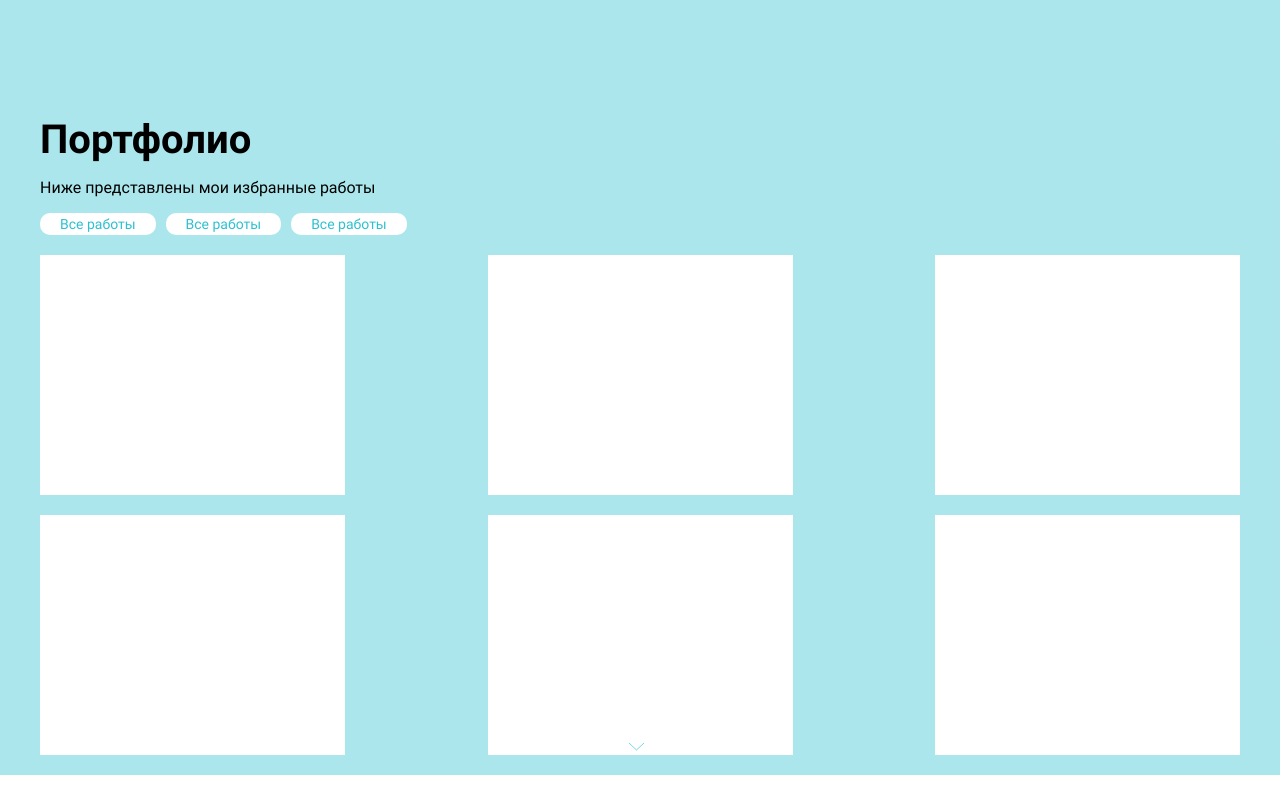
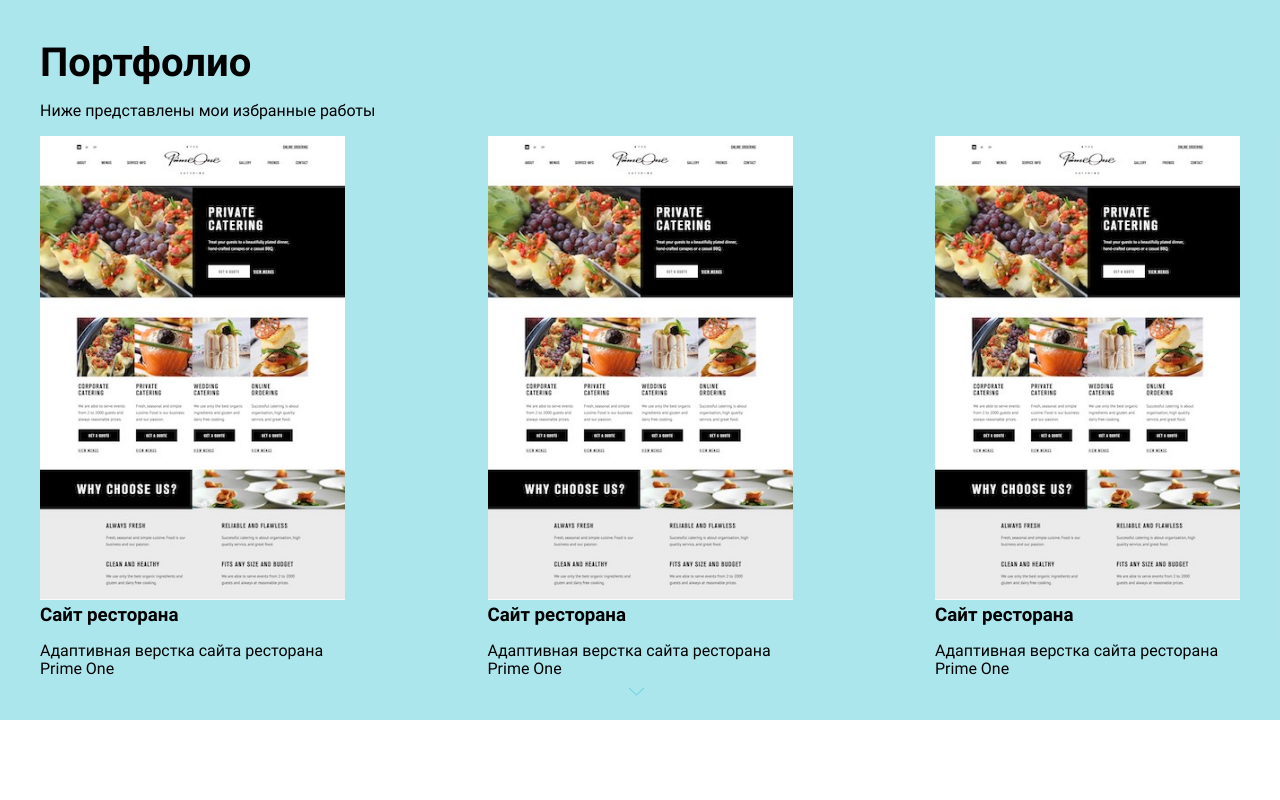
Before and after one commit to tarasovnm/my_page, a website: page #src/index.html in a window 1280 px wide. Shown: the part 880-1680 px from the top of the page. Drawn offline with nearby package versions, Linux system fonts and the light colour scheme; files that its build step writes are made by us from their sources; a web font is replaced by a local one.

Commit message:
Changed layout structure on firs screen and added preview pic for portfolio section

```diff
--- a/#src/index.html
+++ b/#src/index.html
@@ -47,7 +47,6 @@
   <main class="page-main">
 
     <section class="developer page-section">
-      <div class="container">
       <div class="developer__inner">
         <div class="developer__box">
           <h1 class="developer__title">Никита Тарасов</h1>
@@ -82,18 +81,43 @@
         <div class="portfolio__inner">
           <h2 class="portfolio__title">Портфолио</h2>
           <p class="portfolio__description">Ниже представлены мои избранные работы</p>
+          <!--
           <ul class="portfolio__tags tags">
             <li class="tags__item"><a class="tags__link" href="#"></a>Все работы</li>
             <li class="tags__item"><a class="tags__link" href="#"></a>Все работы</li>
             <li class="tags__item"><a class="tags__link" href="#"></a>Все работы</li>
           </ul>
+          -->
           <ul class="portfolio__list">
-            <li class="portfolio__item"></li>
-            <li class="portfolio__item"></li>
-            <li class="portfolio__item"></li>
-            <li class="portfolio__item"></li>
-            <li class="portfolio__item"></li>
-            <li class="portfolio__item"></li>
+            <li class="portfolio__item item">
+              <div class="item__preview">
+                <img class="item__image" src="img/works/work-1.jpg" alt="Верстка сайта ресторана">
+              </div>
+              <div class="item__text">
+                <h3 class="item__title">Сайт ресторана</h3>
+                <p class="item__description">Адаптивная верстка сайта ресторана Prime One</p>
+              </div>
+            </li>
+
+            <li class="portfolio__item item">
+              <div class="item__preview">
+                <img class="item__image" src="img/works/work-1.jpg" alt="Верстка сайта ресторана">
+              </div>
+              <div class="item__text">
+                <h3 class="item__title">Сайт ресторана</h3>
+                <p class="item__description">Адаптивная верстка сайта ресторана Prime One</p>
+              </div>
+            </li>
+
+            <li class="portfolio__item item">
+              <div class="item__preview">
+                <img class="item__image" src="img/works/work-1.jpg" alt="Верстка сайта ресторана">
+              </div>
+              <div class="item__text">
+                <h3 class="item__title">Сайт ресторана</h3>
+                <p class="item__description">Адаптивная верстка сайта ресторана Prime One</p>
+              </div>
+            </li>
           </ul>
         </div>
       </div>
--- a/#src/scss/style.scss
+++ b/#src/scss/style.scss
@@ -11,9 +11,6 @@
   position: fixed;
   width: 100%;
   z-index: 5;
-
-  // временно - удалить
-  //background-color: $dark;
 
   &__inner {
     display: flex;
@@ -54,17 +51,19 @@
 .page-section {
   position: relative;
   min-height: 100vh;
-  padding-top: 150px;
+  padding-top: 120px;
 }
 
 // developer section ======================================
 
 .developer {
-  padding-top: 170px;
+  display: flex;
+  justify-content: center;
+  padding: 120px 25px 80px 25px;
 
   &__inner {
+    max-width: 1200px;
     position: relative;
-    flex-grow: 1;
     display: flex;
     flex-direction: column;
     justify-content: space-between;
@@ -91,13 +90,8 @@
     letter-spacing: 2%;
   }
 
-  &__box {
-    margin-bottom: 32%;
-  }
-
   &__buttons {
     display: flex;
-    //flex-direction: column;
     align-items: flex-start;
   }
 
@@ -137,7 +131,12 @@
     position: absolute;
     right: 0;
     bottom: -32px;
-    width: 63%;
+    //top: -30px;
+
+    img {
+      //height: 90%;
+      max-height: 720px;
+    }
   }
 }
 
```
Also changed, not shown: #src/img/works/work-1.jpg (added). Lines whose indentation alone changed are shown as unchanged.
